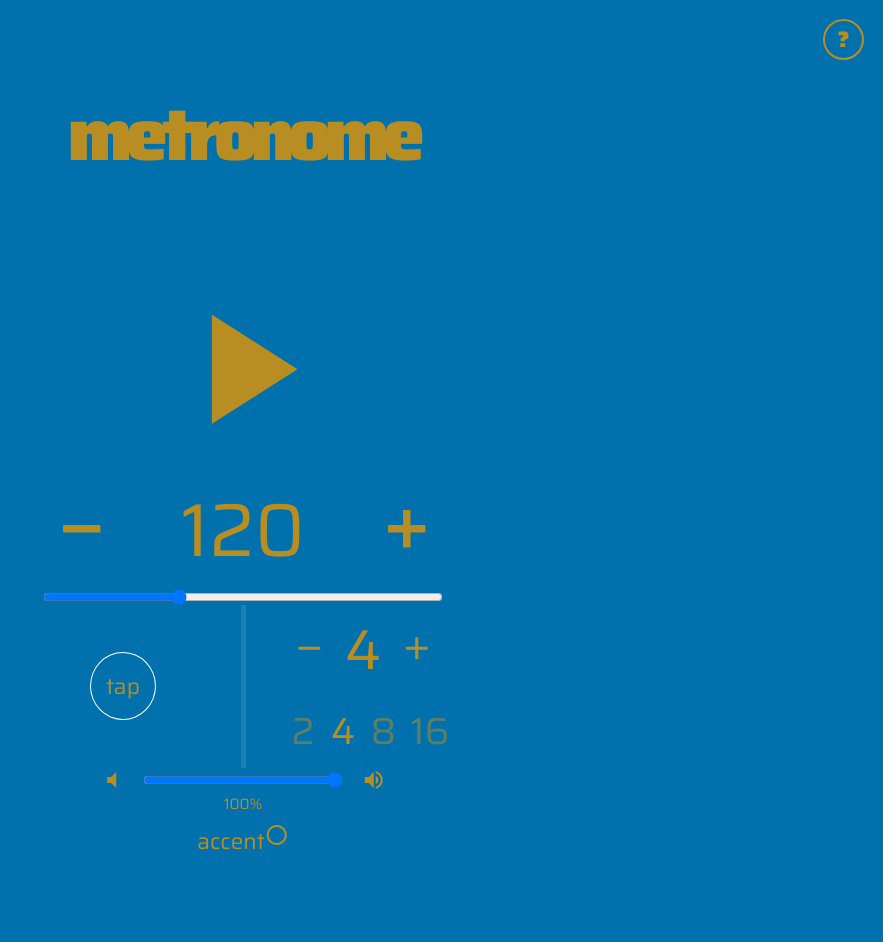
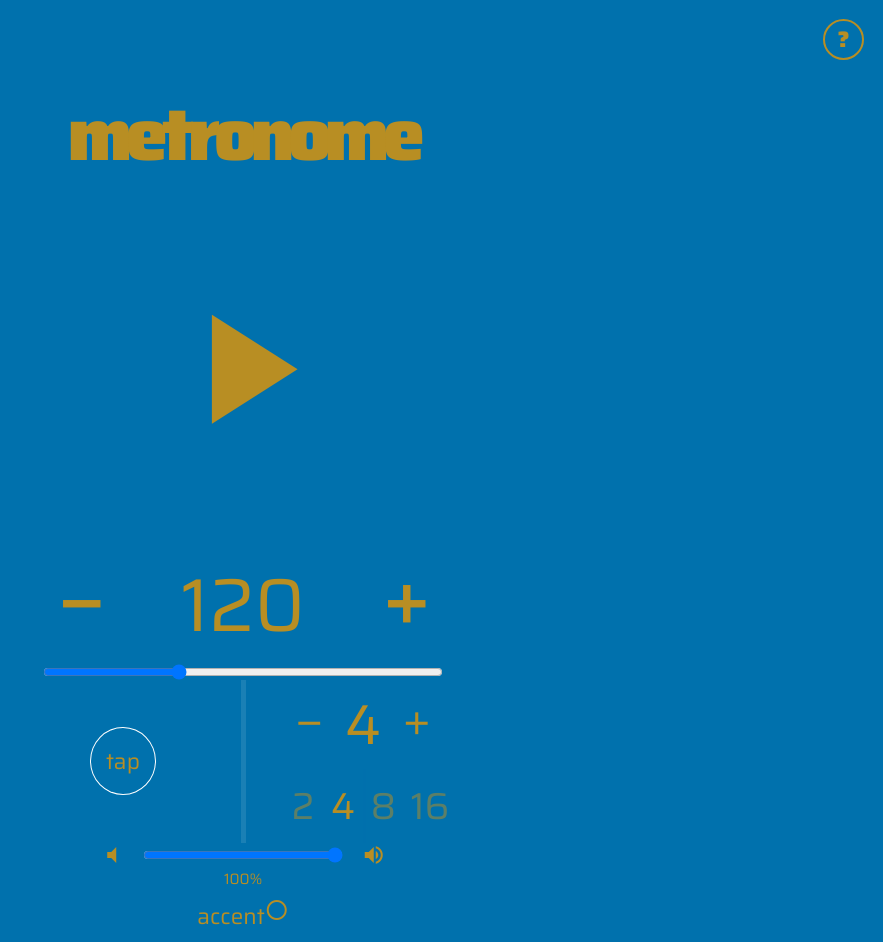
Before and after one commit to alanpaulprice/metronome, a React (Create React App) app: page / in a window 1280 px wide. Shown: the whole page, without its empty margins (397-1280 px from the left). Before the commit the page ends 867 px from the top, so only its background shows below. Built offline with nearby package versions, Linux system fonts and the light colour scheme; no server answers.

Commit message:
Div: added marginTop optional prop

```diff
--- a/src/elements/Div.js
+++ b/src/elements/Div.js
@@ -12,6 +12,7 @@ const Div = styled.div`
   ${props => props.minHeight && `min-height: ${props.minHeight};`}
   ${props => props.zIndex && `z-index: ${props.zIndex};`}
   ${props => props.margin && `margin: ${props.margin};`}
+  ${props => props.marginTop && `margin-top: ${props.marginTop};`}
   ${props => props.padding && `padding: ${props.padding};`}
   ${props => props.display && `display: ${props.display};`}
   ${props => props.flexDirection && `flex-direction: ${props.flexDirection};`}
```
